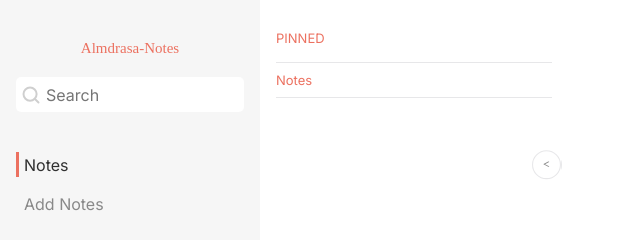
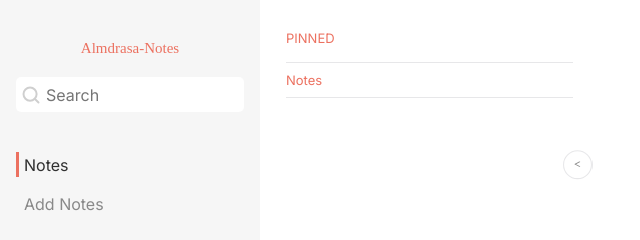
Before and after one commit to Ahmed-Seleem01/note-app, a website built with Vite: page index.html in a window 1280 px wide. Shown: the full height of the page, 0-640 px from the left. Built offline with nearby package versions, Linux system fonts and the light colour scheme; a web font is replaced by a local one.

Commit message:
Update aside home style

```diff
--- a/styles/_aside.scss
+++ b/styles/_aside.scss
@@ -97,7 +97,7 @@
     }
 
     &--active.aside-home {
-      width: 30rem;
+      width: 35rem;
       transform: translateX(0);
     }
   }
--- a/styles/_home.scss
+++ b/styles/_home.scss
@@ -7,8 +7,7 @@
 
 .Home {
   gap: 2.2rem;
-  padding: 0 calc(var(--default-padding) / 2);
-
+  padding: 0 var(--default-padding);
   &__notes,
   &__pinned,
   &__list {
@@ -19,6 +18,7 @@
     //
     padding: calc(var(--default-padding) / 2);
     padding-left: 0;
+    cursor: pointer;
 
     &--pinned {
       background-color: var(--color-light-gray);
```
